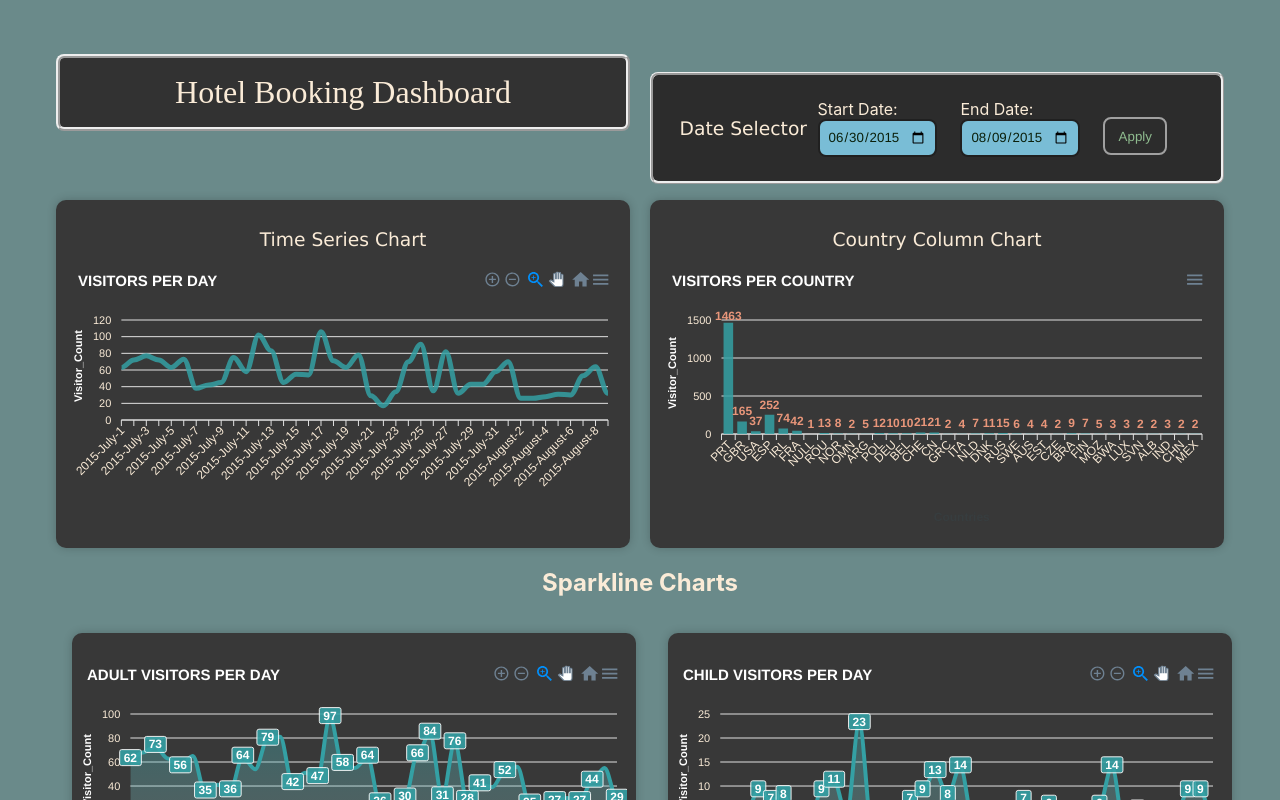
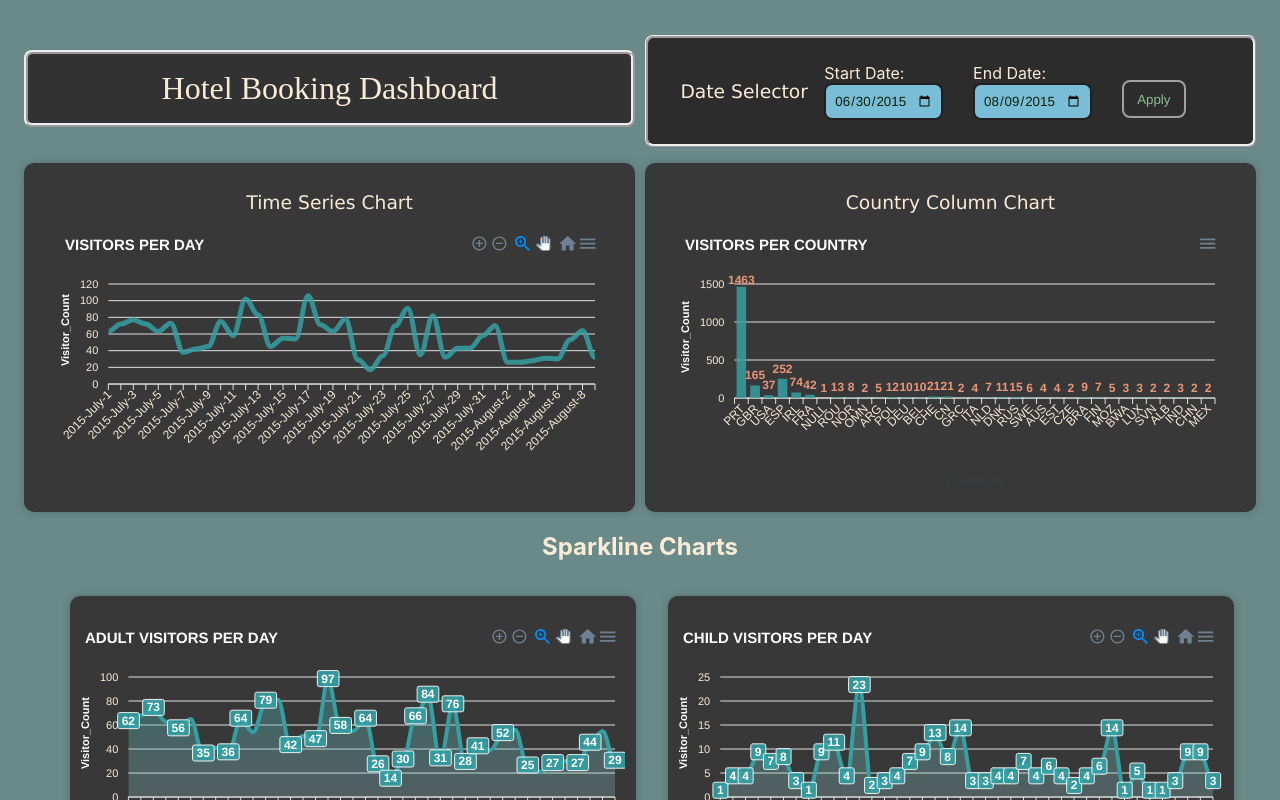
Before and after one commit to jayantsingh-22/hotel-bookings-dashboard, a React (Create React App) app: page / in a window 1280 px wide. Shown: the top 800 px of the page. Built offline with nearby package versions, Linux system fonts and the light colour scheme.

Commit message:
update:styling of components

```diff
--- a/src/App.css
+++ b/src/App.css
@@ -1,16 +1,16 @@
-h1{
+h1 {
   text-align: center;
   width: 100%;
   height: 100%;
   margin-bottom: 2rem;
-  margin-top: -0.1rem;
+  margin-top: 1.9rem;
   padding: 1rem;
   box-sizing: border-box;
   border: 4px ridge;
   border-radius: 0.5rem;
   background-color: #323232;
   color: antiquewhite;
-  font-family:'Times New Roman', Times, serif;
+  font-family: "Times New Roman", Times, serif;
   font-weight: 400;
 }
 
@@ -18,9 +18,9 @@
   .App {
     display: flex;
     flex-wrap: wrap;
-    justify-content: space-between;
-    margin: 1.5rem;
-    padding: 2rem;
+    justify-content: space-around;
+    margin: 1rem;
+    padding: 0.2rem;
   }
 
   .App > * {
```
